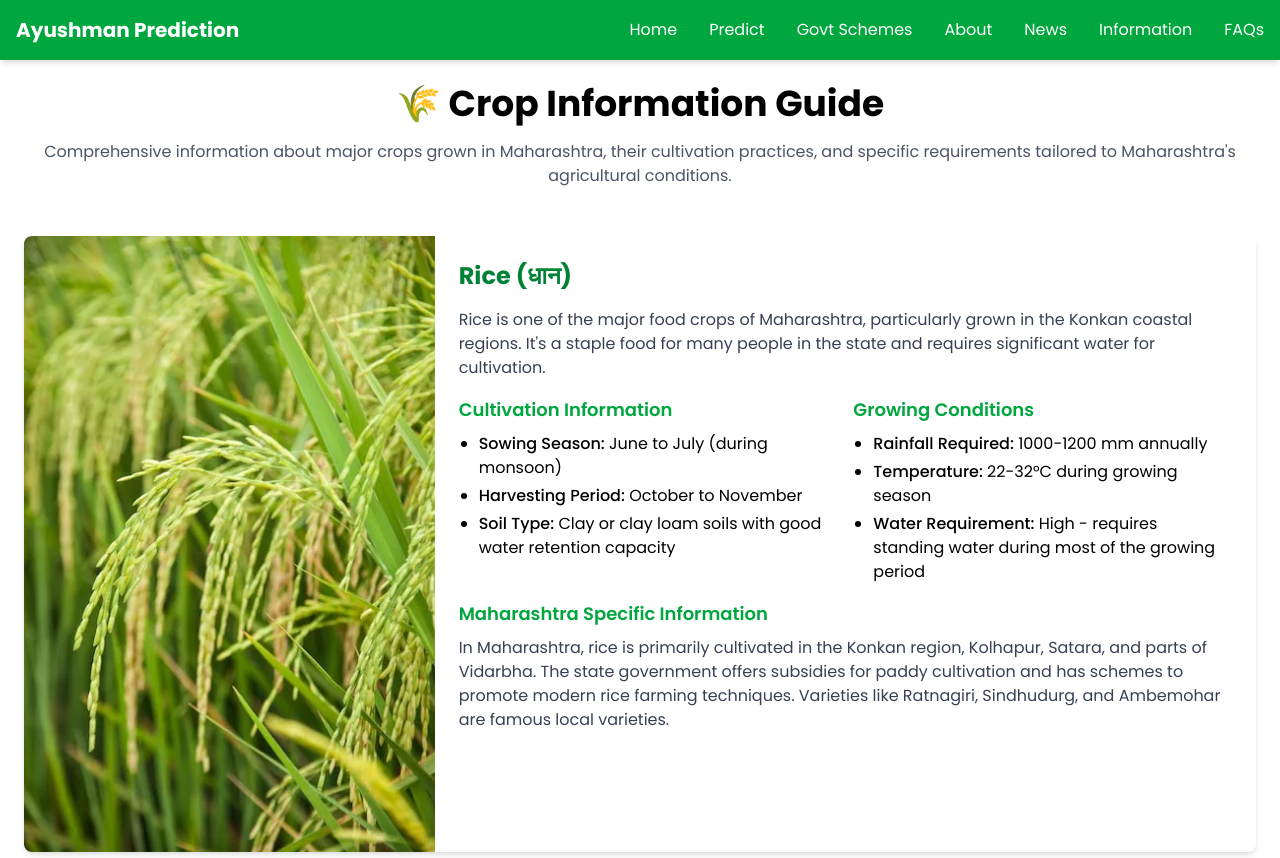
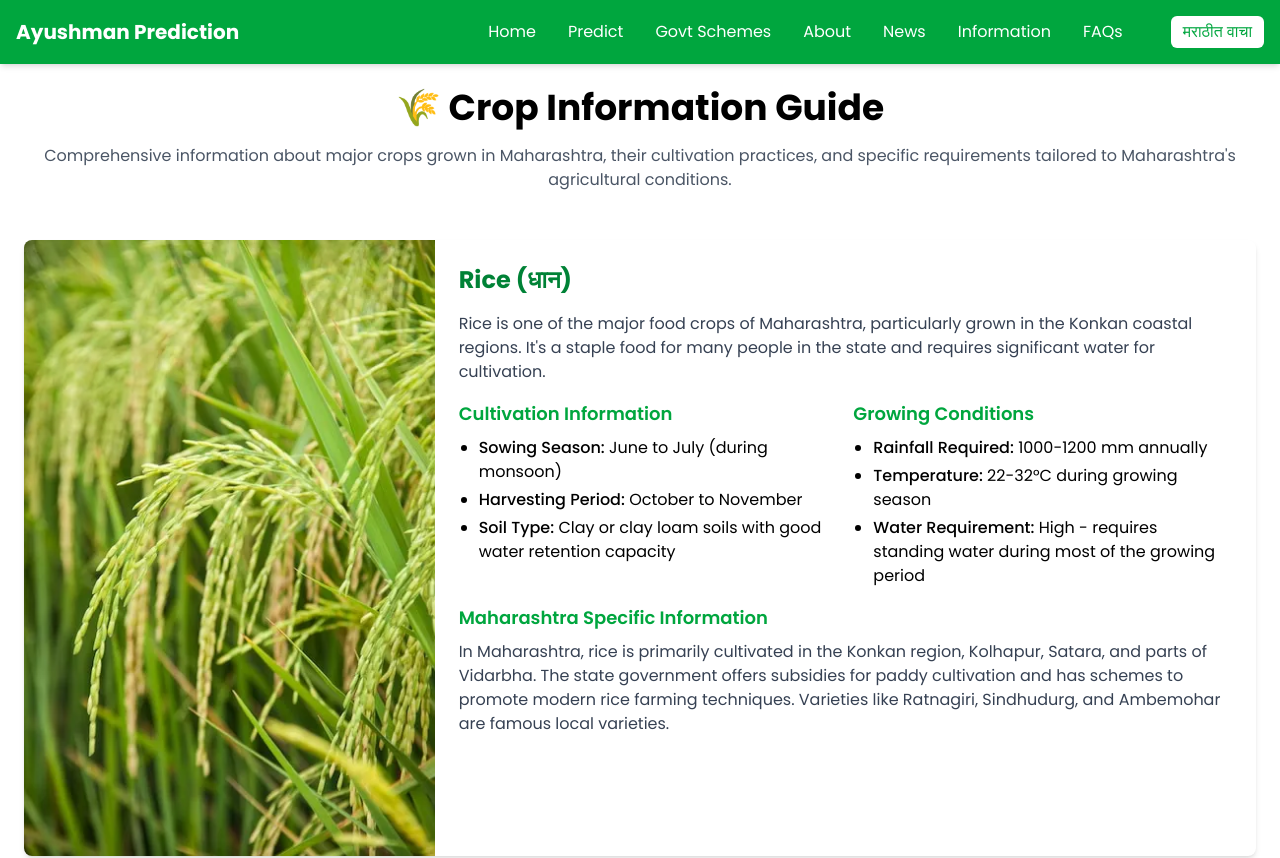
Before and after one commit to abhishekpaturkar/final, a React (Vite) app in the folder Frontend/: page /info in a window 1280 px wide. Shown: the top 858 px of the page. Built offline with nearby package versions, Linux system fonts and the light colour scheme.

Commit message:
feat/toggle-en&mar

```diff
--- a/Frontend/src/Components/Navbar.jsx
+++ b/Frontend/src/Components/Navbar.jsx
@@ -1,12 +1,60 @@
-import React from 'react';
+// import React from 'react';
+// import { Link } from 'react-router-dom';
+
+// function Navbar() {
+//   return (
+//     <nav className="bg-green-600 p-4 shadow-md text-white">
+//       <div className="container mx-auto flex justify-between items-center">
+//         <h1 className="text-xl font-bold">Ayushman Prediction</h1>
+//         <div className="space-x-8">
+//           <Link to="/" className="hover:text-yellow-300 transition-colors duration-300">Home</Link>
+//           <Link to="/predict" className="hover:text-yellow-300 transition-colors duration-300">Predict</Link>
+//           <Link to="/schemes" className="hover:text-yellow-300 transition-colors duration-300">Govt Schemes</Link>
+//           <Link to="/about" className="hover:text-yellow-300 transition-colors duration-300">About</Link>
+//           <Link to="/news" className="hover:text-yellow-300 transition-colors duration-300">News</Link>
+//           <Link to="/info" className="hover:text-yellow-300 transition-colors duration-300">Information</Link>
+//           <Link to="/FAQ" className="hover:text-yellow-300 transition-colors duration-300">FAQs</Link>
+//         </div>
+//       </div>
+//     </nav>
+//   );
+// }
+
+// export default Navbar;
+
+
+import React, { useState, useEffect } from 'react';
 import { Link } from 'react-router-dom';
 
 function Navbar() {
+  // Initialize language state from localStorage
+  const [lang, setLang] = useState(localStorage.getItem("lang") || "en");
+
+  // Function to toggle language between Marathi and English
+  const toggleLanguage = () => {
+    const newLang = lang === "en" ? "mr" : "en"; // Toggle between 'en' and 'mr'
+    setLang(newLang);
+    localStorage.setItem("lang", newLang); // Store the language in localStorage
+
+    // Update the lang attribute of the <html> tag dynamically
+    document.documentElement.setAttribute("lang", newLang);
+
+    // Delay page reload to allow Chrome to detect language change
+    setTimeout(() => {
+      window.location.reload();
+    }, 100); // Reload after a brief delay
+  };
+
+  useEffect(() => {
+    // On component mount, update the lang attribute on the <html> tag
+    document.documentElement.setAttribute("lang", lang);
+  }, [lang]);
+
   return (
     <nav className="bg-green-600 p-4 shadow-md text-white">
       <div className="container mx-auto flex justify-between items-center">
         <h1 className="text-xl font-bold">Ayushman Prediction</h1>
-        <div className="space-x-8">
+        <div className="space-x-8 flex items-center">
           <Link to="/" className="hover:text-yellow-300 transition-colors duration-300">Home</Link>
           <Link to="/predict" className="hover:text-yellow-300 transition-colors duration-300">Predict</Link>
           <Link to="/schemes" className="hover:text-yellow-300 transition-colors duration-300">Govt Schemes</Link>
@@ -14,6 +62,14 @@ function Navbar() {
           <Link to="/news" className="hover:text-yellow-300 transition-colors duration-300">News</Link>
           <Link to="/info" className="hover:text-yellow-300 transition-colors duration-300">Information</Link>
           <Link to="/FAQ" className="hover:text-yellow-300 transition-colors duration-300">FAQs</Link>
+
+          {/* Language Toggle Button */}
+          <button
+            onClick={toggleLanguage}
+            className="ml-4 bg-white text-green-600 px-3 py-1 rounded-md hover:bg-yellow-300 transition"
+          >
+            {lang === "en" ? "मराठीत वाचा" : "Read in English"}
+          </button>
         </div>
       </div>
     </nav>
```
